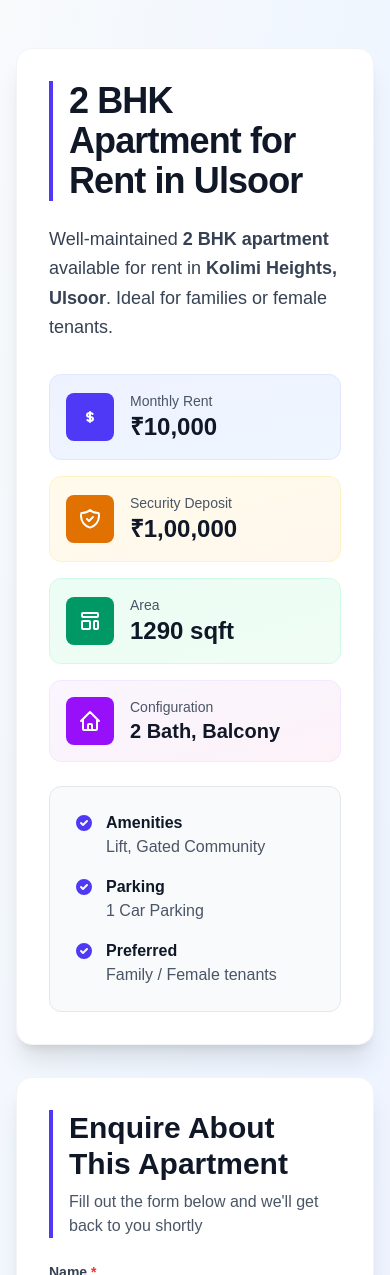
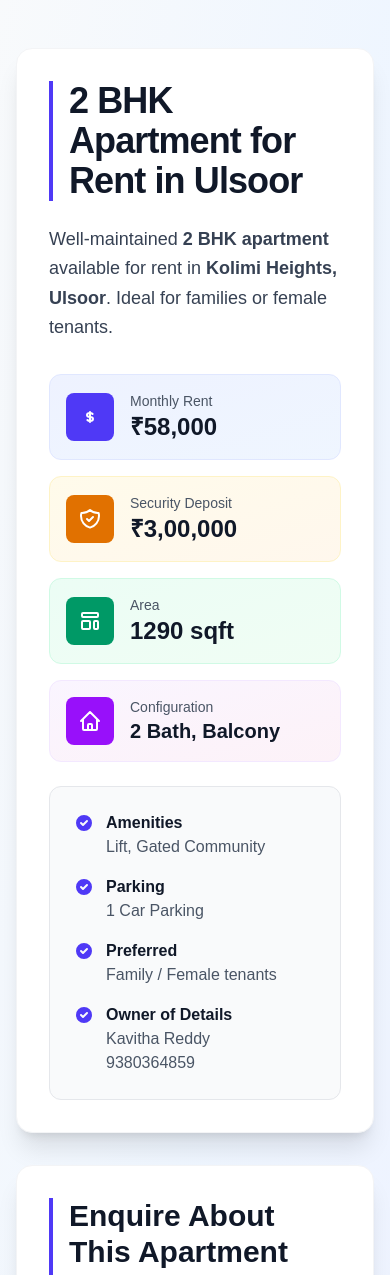
Before and after one commit to KarunNagaraj/kolimi, a Next.js app: page / in a window 390 px wide. Shown: the top 1275 px of the page. Built offline with nearby package versions, Linux system fonts and the light colour scheme.

Commit message:
mobile link

```diff
--- a/app/page.tsx
+++ b/app/page.tsx
@@ -34,7 +34,7 @@ export default function Home() {
               </div>
               <div>
                 <p className="text-sm font-medium text-gray-600">Monthly Rent</p>
-                <p className="text-2xl font-bold text-gray-900">₹10,000</p>
+                <p className="text-2xl font-bold text-gray-900">₹58,000</p>
               </div>
             </div>
 
@@ -46,7 +46,7 @@ export default function Home() {
               </div>
               <div>
                 <p className="text-sm font-medium text-gray-600">Security Deposit</p>
-                <p className="text-2xl font-bold text-gray-900">₹1,00,000</p>
+                <p className="text-2xl font-bold text-gray-900">₹3,00,000</p>
               </div>
             </div>
 
@@ -103,6 +103,19 @@ export default function Home() {
                 <div>
                   <p className="font-semibold text-gray-900">Preferred</p>
                   <p className="text-gray-600">Family / Female tenants</p>
+                </div>
+              </div>
+              <div className="flex items-start">
+                <svg className="w-5 h-5 text-indigo-600 mr-3 mt-0.5 flex-shrink-0" fill="currentColor" viewBox="0 0 20 20">
+                  <path fillRule="evenodd" d="M10 18a8 8 0 100-16 8 8 0 000 16zm3.707-9.293a1 1 0 00-1.414-1.414L9 10.586 7.707 9.293a1 1 0 00-1.414 1.414l2 2a1 1 0 001.414 0l4-4z" clipRule="evenodd" />
+                </svg>
+                <div>
+                  <p className="font-semibold text-gray-900">Owner of Details</p>
+                  <p className="text-gray-600">Kavitha Reddy </p>
+                  <a
+                    href="tel:+919380364859"
+                    className="text-gray-600 hover:text-indigo-600"
+                  >9380364859</a>
                 </div>
               </div>
             </div>
```
